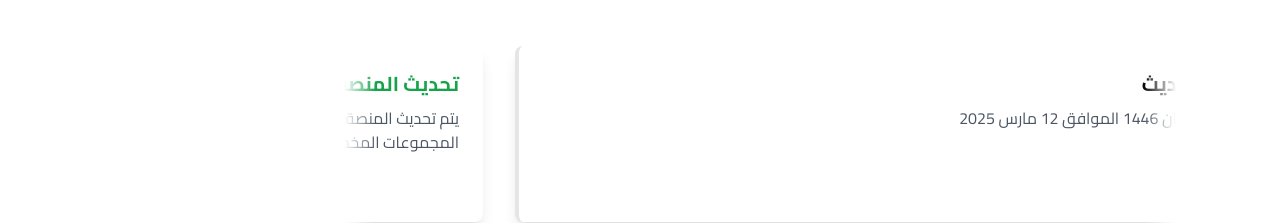
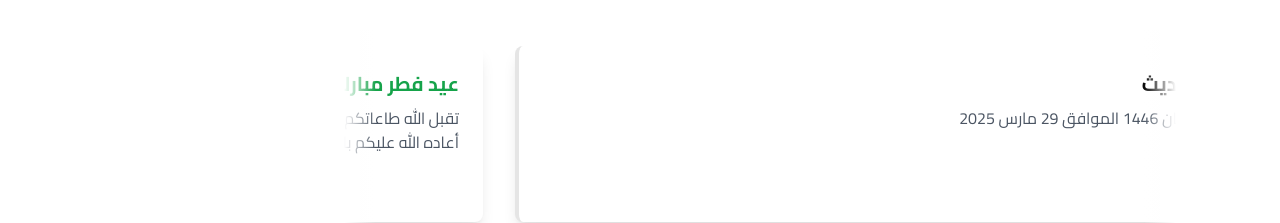
Before and after one commit to seddarmohammed/seddar-siha-salary, a Next.js app: page / in a window 1280 px wide. Shown: the part 390-613 px from the top of the page. Built offline with nearby package versions, Linux system fonts and the light colour scheme.

Commit message:
29-03-2025

```diff
--- a/src/app/TestimonialsCarousel.tsx
+++ b/src/app/TestimonialsCarousel.tsx
@@ -6,13 +6,13 @@ const testimonials = [
   {
     id: 1,
     title: " اخر تحديث ",
-    text: "12 رمضان 1446 الموافق 12 مارس 2025",
+    text: "29 رمضان 1446 الموافق 29 مارس 2025",
     color: "blue",
   },
   {
     id: 2,
-    title: "تحديث المنصة",
-    text: " يتم تحديث المنصة بشكل دقيق بناء على التقييمات و الملاحظات المقدمة من طرف المستخدمين عبر المجموعات المخصصة ",
+    title: "عيد فطر مبارك  ",
+    text: "تقبل الله طاعاتكم وأعمالكم  كل عام وأنتم درع الأمة وساهرين على سلامتنا. شكراً لتفانيكم وتضحياتكم . أعاده الله عليكم بالصحة والسلامة لكم ولأسركم 🌙⭐",
     color: "green",
   },
   {
```
